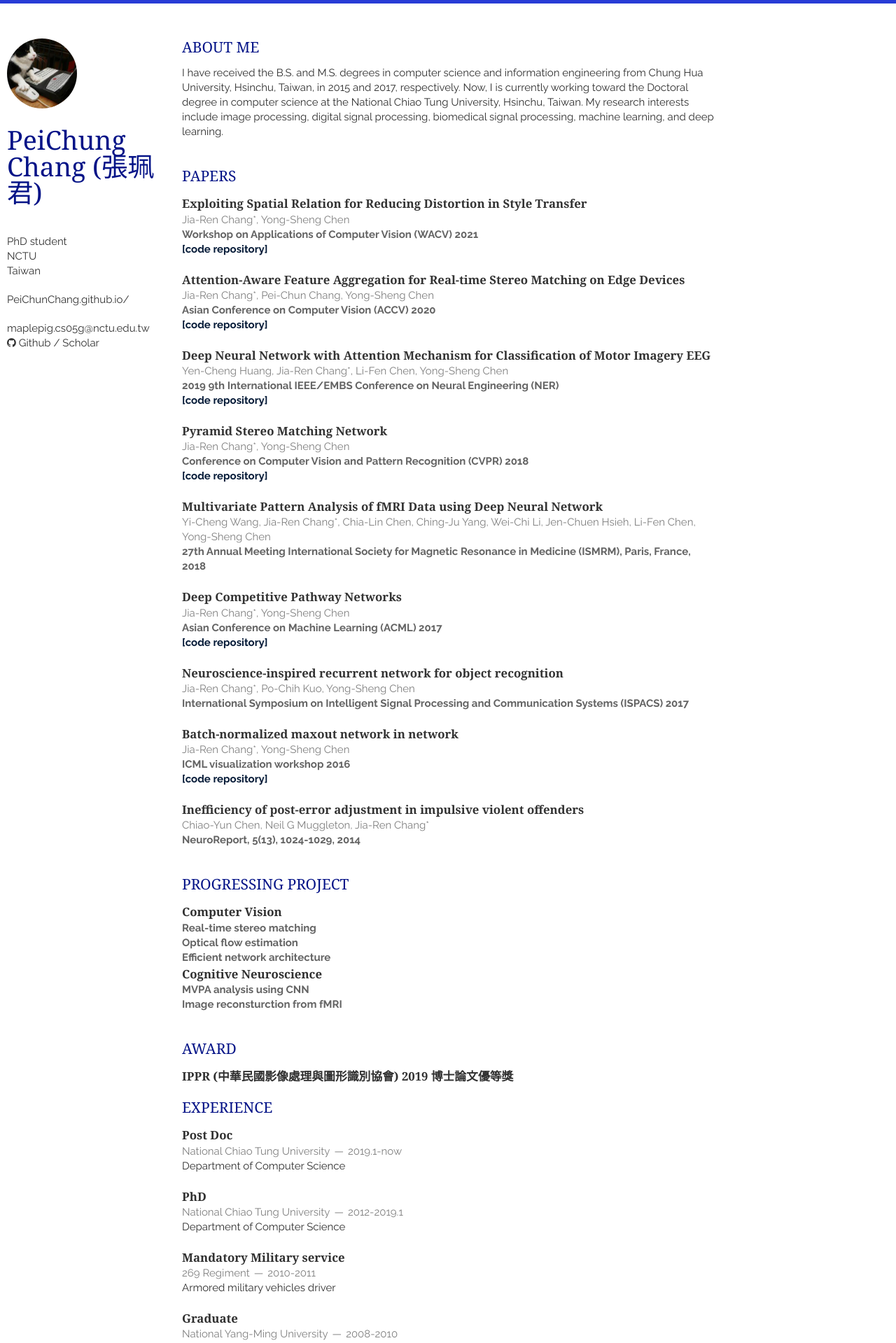
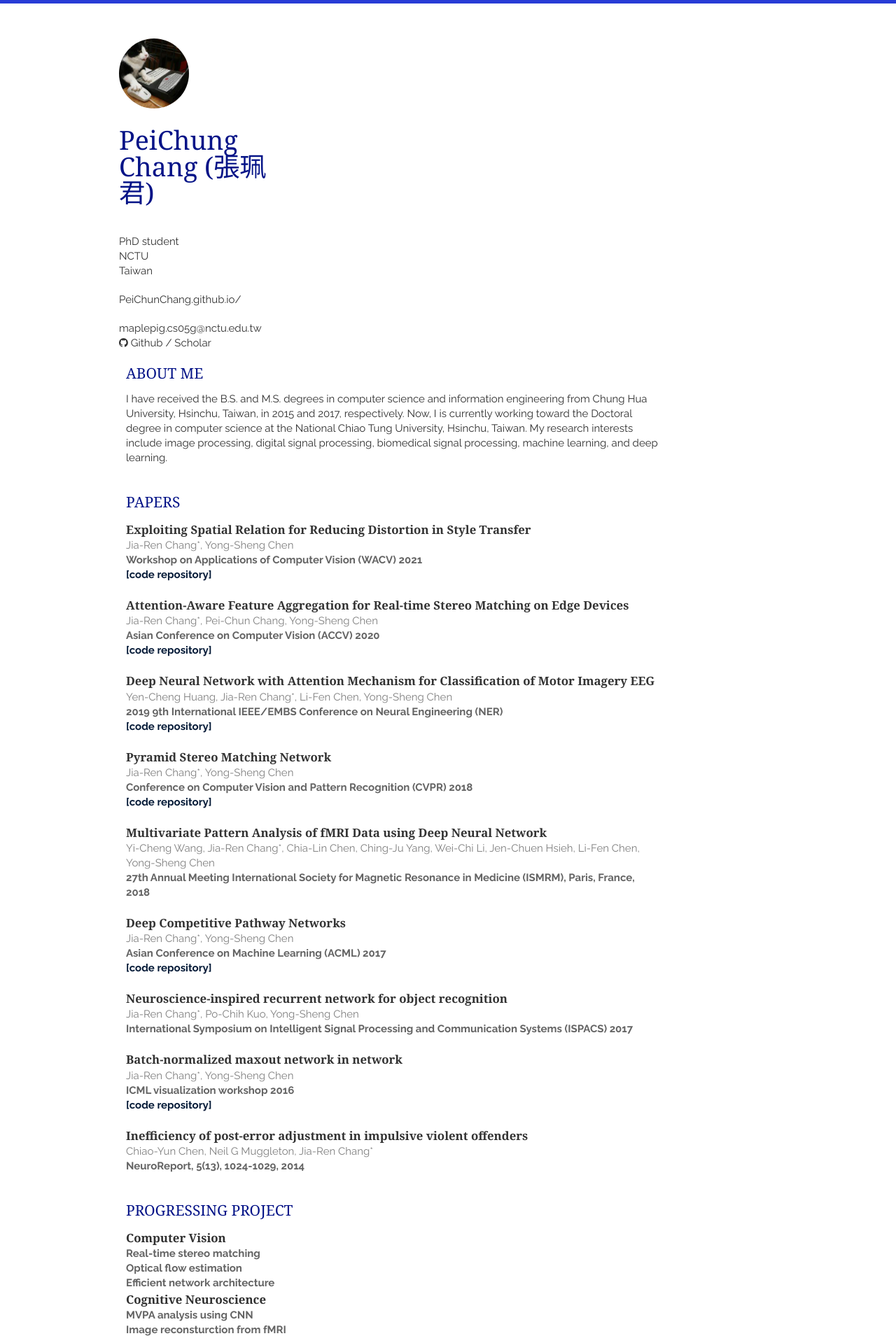
Before and after one commit to PeiChunChang/PeiChunChang.github.io, a Jekyll site: the page built from index.html, in a window 1280 px wide. Shown: the top 1919 px of the page at 70% size. Built offline with Jekyll 4.4.1, drawn with Linux system fonts in a browser that asks for light colours; nearby versions of some CDN libraries; the list of posts is cut into pages by our own code; a style sheet for code colours, icons or effects is not loaded.

Commit message:
Update skeleton.css
fix: update skeleton.css

```diff
--- a/static/css/skeleton.css
+++ b/static/css/skeleton.css
@@ -21,7 +21,7 @@
 /* #Base 960 Grid
 ================================================== */
 
-    .container                                  { position: relative; width: 1280px; margin: 0 auto; padding: 0; } /*width: 960px*/
+    .container                                  { position: relative; width: 960px; margin: 0 auto; padding: 0; } /*width: 960px*/
     .container .column,
     .container .columns                         { float: left; display: inline; margin-left: 10px; margin-right: 10px; }
     .row                                        { margin-bottom: 20px; }
@@ -77,7 +77,7 @@
     /* Note: Design for a width of 768px */
 
     @media only screen and (min-width: 768px) and (max-width: 959px) {
-        .container                                  { width: 1280px; } /*width:768px*/
+        .container                                  { width: 960px; } /*width:768px*/
         .container .column,
         .container .columns                         { margin-left: 10px; margin-right: 10px;  }
         .column.alpha, .columns.alpha               { margin-left: 0; margin-right: 10px; }
```
